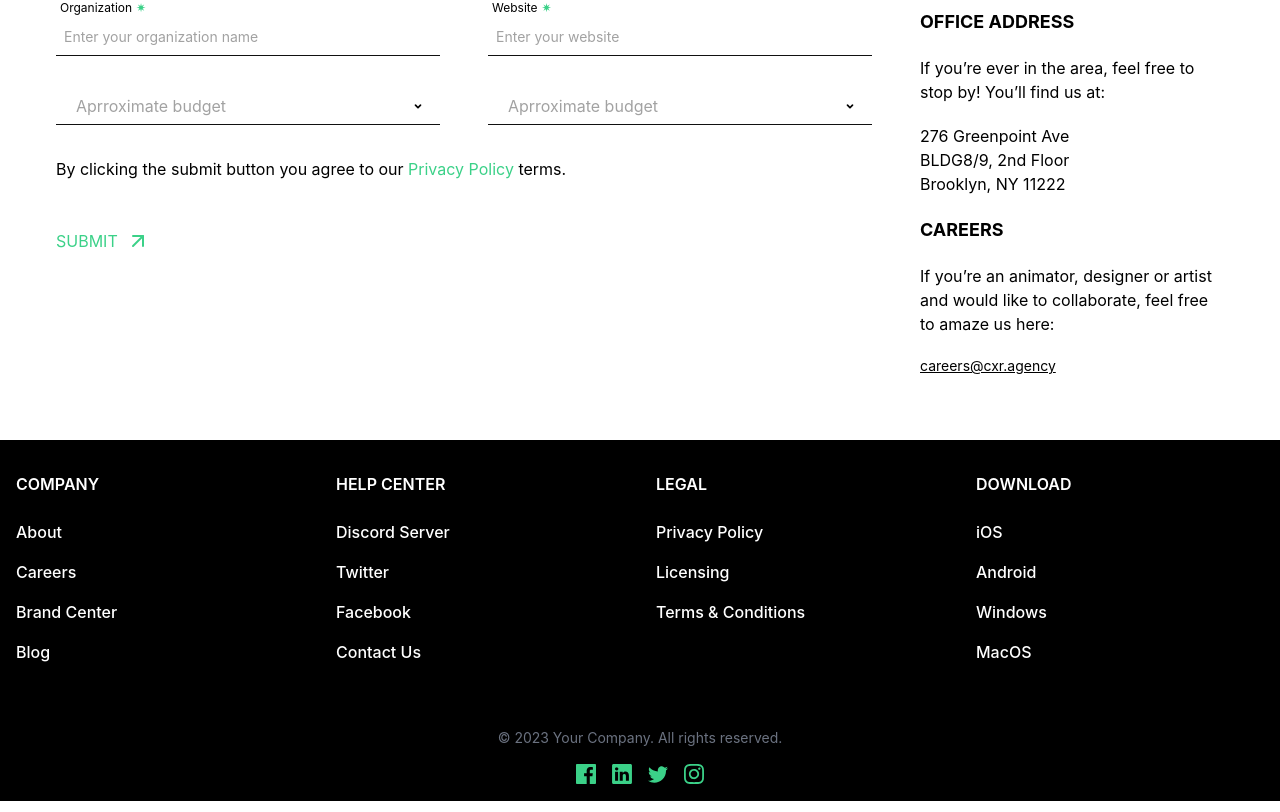
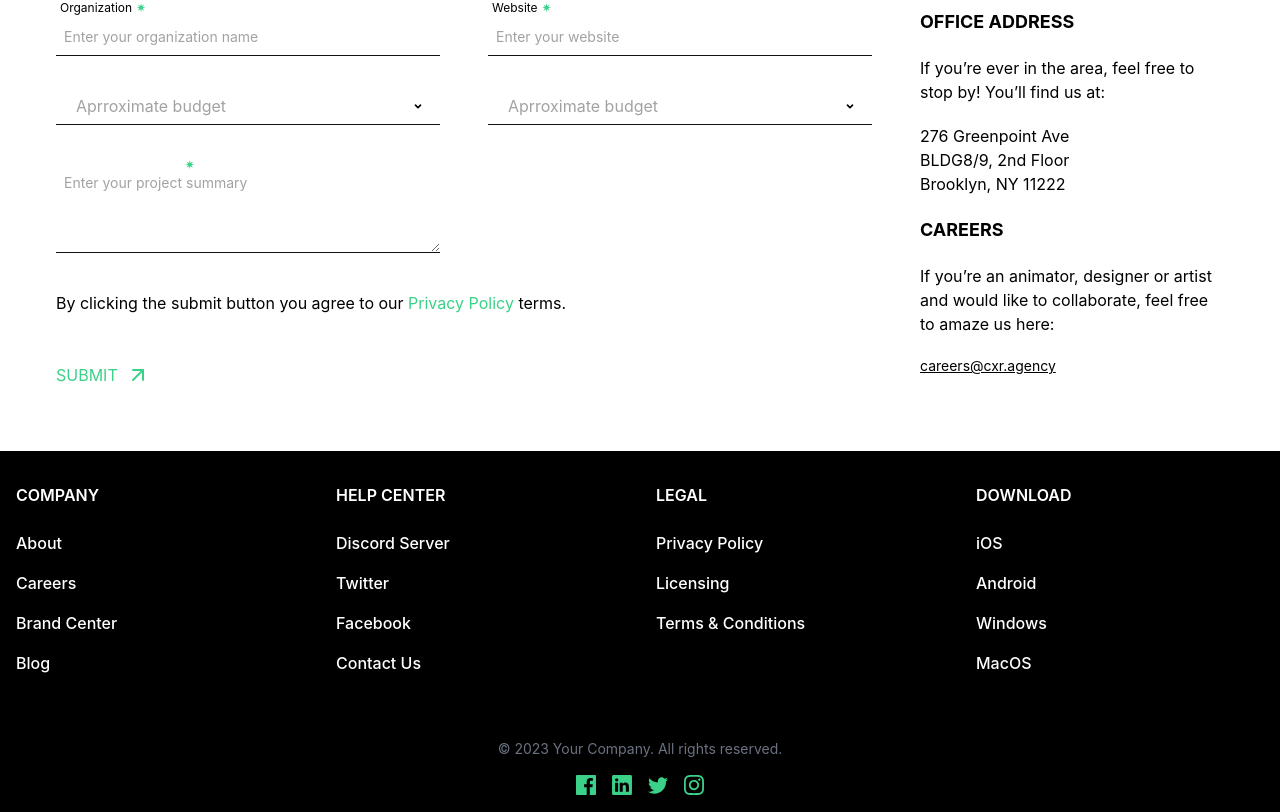
Before and after one commit to Summaiya-Begum/dyota-fullstack, a React (Create React App) app in the folder client/: page /email-form in a window 1280 px wide. Shown: the part 848-1660 px from the top of the page. Built offline with nearby package versions, Linux system fonts and the light colour scheme.

Commit message:
Feature: text-area for summary

```diff
--- /dev/null
+++ b/client/src/components/AuthTextArea.tsx
@@ -0,0 +1,50 @@
+
+import React, { ChangeEvent } from "react";
+
+type AuthTextAreaProps = {
+  heading: string;
+  formData: any;
+  setFormData: React.Dispatch<React.SetStateAction<any>>;
+  value: string | number;
+  placeholder?: string;
+  required?: boolean;
+};
+
+const AuthTextArea: React.FC<AuthTextAreaProps> = ({
+  heading,
+  formData,
+  setFormData,
+  value,
+  placeholder,
+  required = false,
+}) => {
+  const handleChange = (e: ChangeEvent<HTMLTextAreaElement>) => {
+    const inputValue = e.target.value;
+    setFormData((prevData: any) => ({
+      ...prevData,
+      [value]: inputValue,
+    }));
+  };
+
+  const inputType = `${formData?.[value]}`;
+
+  return (
+    <div className="relative">
+      <div className="font-gilroy-semibold text-xs flex text-white ml-1">
+        {heading}
+        {required && (
+          <p className="ml-1 text-xxs text-[#3BD188]">✷</p>
+        )}
+      </div>
+      <textarea
+        onChange={handleChange}
+        placeholder={placeholder}
+        className="w-full md:w-[41vw] lg:w-[30vw] h-20 border border-pot-black px-2 border-t-0 border-l-0 border-r-0 hover:border-t-0 hover:border-l-0 hover:border-r-0 outline-none text-md bg-white text-black font-normal hover:border-2 hover:border-[#3BD188] hover:border-opacity-50 focus:bg-white focus:border-[#3BD188] placeholder:text-[#A2A2A2] placeholder:text-sm active:border-b-[#A2A2A2]"
+        value={formData?.[value] || ""}
+        required
+      />
+    </div>
+  );
+};
+
+export default AuthTextArea;
--- a/client/src/components/Dyota.tsx
+++ b/client/src/components/Dyota.tsx
@@ -84,7 +84,7 @@ export const Dyota = () => {
 
       {
         isLoading ? (
-          <div className="relative min-h-[100svh] h-[100svh]">
+          <div className="relative h-[100vh]">
             <div className="flex items-center justify-center h-[92vh] absolute w-full">
               <div className="grid grid-cols-2 ">
                 {motionDivs.map((motionDiv, index) => (
@@ -117,7 +117,7 @@ export const Dyota = () => {
                 }}
                 className="w-[15vw] h-[15vw] flex items-center justify-center border-2 border-black rounded-full"
               >
-                <p className="text-2xl font-bold ">Welcome</p>
+                <p className="text-md md:text-2xl font-bold ">Welcome</p>
               </motion.div>
             </div>
           </div>
--- a/client/src/components/EmailForm.tsx
+++ b/client/src/components/EmailForm.tsx
@@ -4,6 +4,7 @@ import AuthInputField from "./InputField";
 import axios from "axios";
 import UpIcon from "../assets/UpIcon";
 import { motion } from "framer-motion";
+import AuthTextArea from "./AuthTextArea";
 
 const budget = [
     { value: "$25-$50K" },
@@ -204,6 +205,17 @@ function EmailForm() {
                                 </div>
                             </div>
 
+                            <div className=" w-full lg:w-full ">
+                                <AuthTextArea
+                                    heading="PROJECT SUMMARY"
+                                    formData={formData}
+                                    setFormData={setFormData}
+                                    value="summary"
+                                    placeholder="Enter your project summary"
+                                    required={true}
+                                />
+                            </div>
+
                             <div className="w-full flex flex-col md:flex-col lg:flex-col gap-6 md:gap-12 justify-start">
                                 <div>
                                     <p>
```
